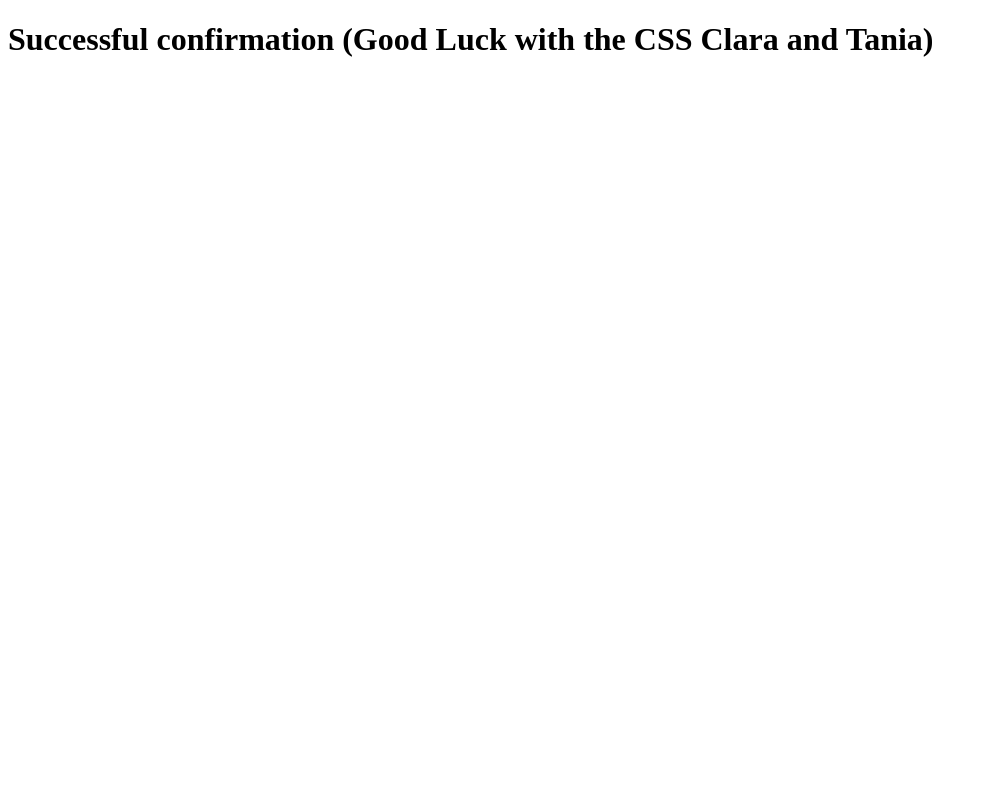
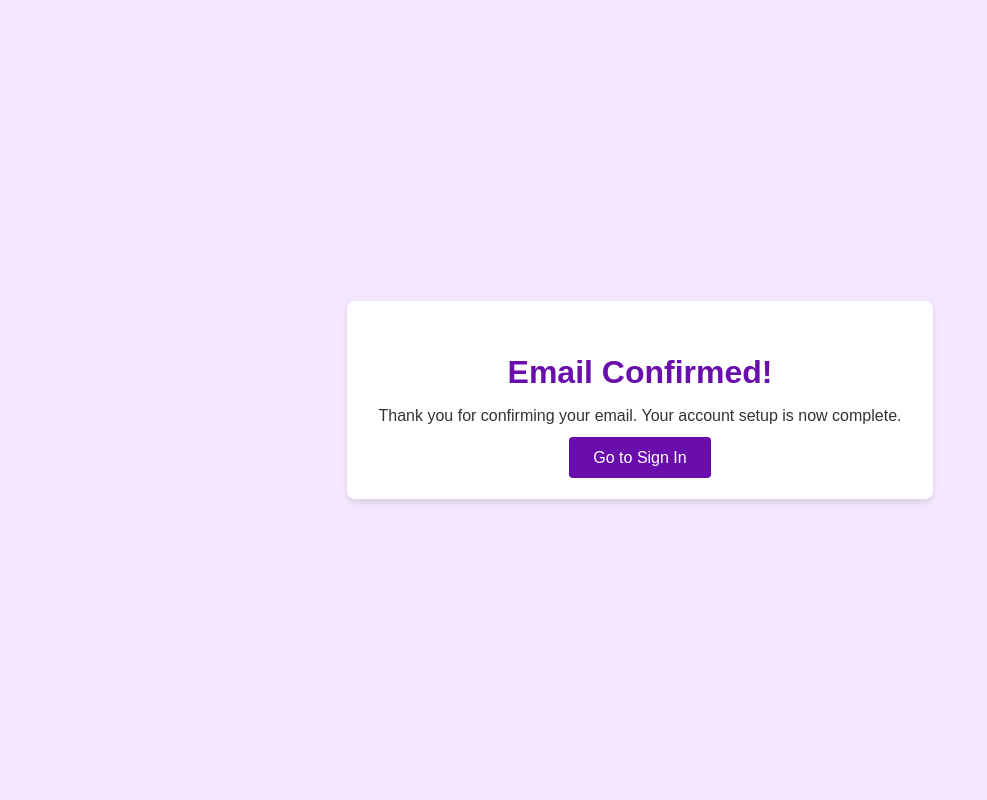
Before and after one commit to elie-sa/quizApp.backend, a Django app: page /user/confirmEmail in a window 1280 px wide. Shown: the whole page, without its empty margins (0-987 px from the left). Run offline with Django 5.2, Linux system fonts and the light colour scheme; data that the repository does not hold is empty.

Commit message:
Added the confirm_email_view

```diff
--- a/backend/server/templates/confirm_email_view.html
+++ b/backend/server/templates/confirm_email_view.html
@@ -3,9 +3,65 @@
 <head>
     <meta charset="UTF-8">
     <meta name="viewport" content="width=device-width, initial-scale=1.0">
-    <title>Confirmation</title>
+    <title>Email Confirmation</title>
+    <style>
+        body {
+            font-family: Arial, sans-serif;
+            background-color: #f3e8ff;
+            margin: 0;
+            padding: 0;
+            display: flex;
+            justify-content: center;
+            align-items: center;
+            height: 100vh;
+            color: #333;
+        }
+
+        .confirmation-container {
+            text-align: center;
+            background: #fff;
+            padding: 2rem;
+            border-radius: 8px;
+            box-shadow: 0 4px 6px rgba(0, 0, 0, 0.1);
+        }
+
+        h1 {
+            color: #6a0dad;
+            font-size: 2rem;
+            margin-bottom: 1rem;
+        }
+
+        p {
+            font-size: 1rem;
+            margin-bottom: 1.5rem;
+        }
+
+        .btn {
+            text-decoration: none;
+            background-color: #6a0dad;
+            color: white;
+            padding: 0.75rem 1.5rem;
+            border-radius: 4px;
+            font-size: 1rem;
+            transition: background-color 0.3s ease;
+        }
+
+        .btn:hover {
+            background-color: #5b0c99;
+        }
+
+        .footer {
+            margin-top: 1.5rem;
+            font-size: 0.875rem;
+            color: #888;
+        }
+    </style>
 </head>
 <body>
-    <h1>Successful confirmation (Good Luck with the CSS Clara and Tania)</h1>
+    <div class="confirmation-container">
+        <h1>Email Confirmed!</h1>
+        <p>Thank you for confirming your email. Your account setup is now complete.</p>
+        <a href="http://localhost:3000/sign-in" class="btn">Go to Sign In</a>
+    </div>
 </body>
 </html>
```
